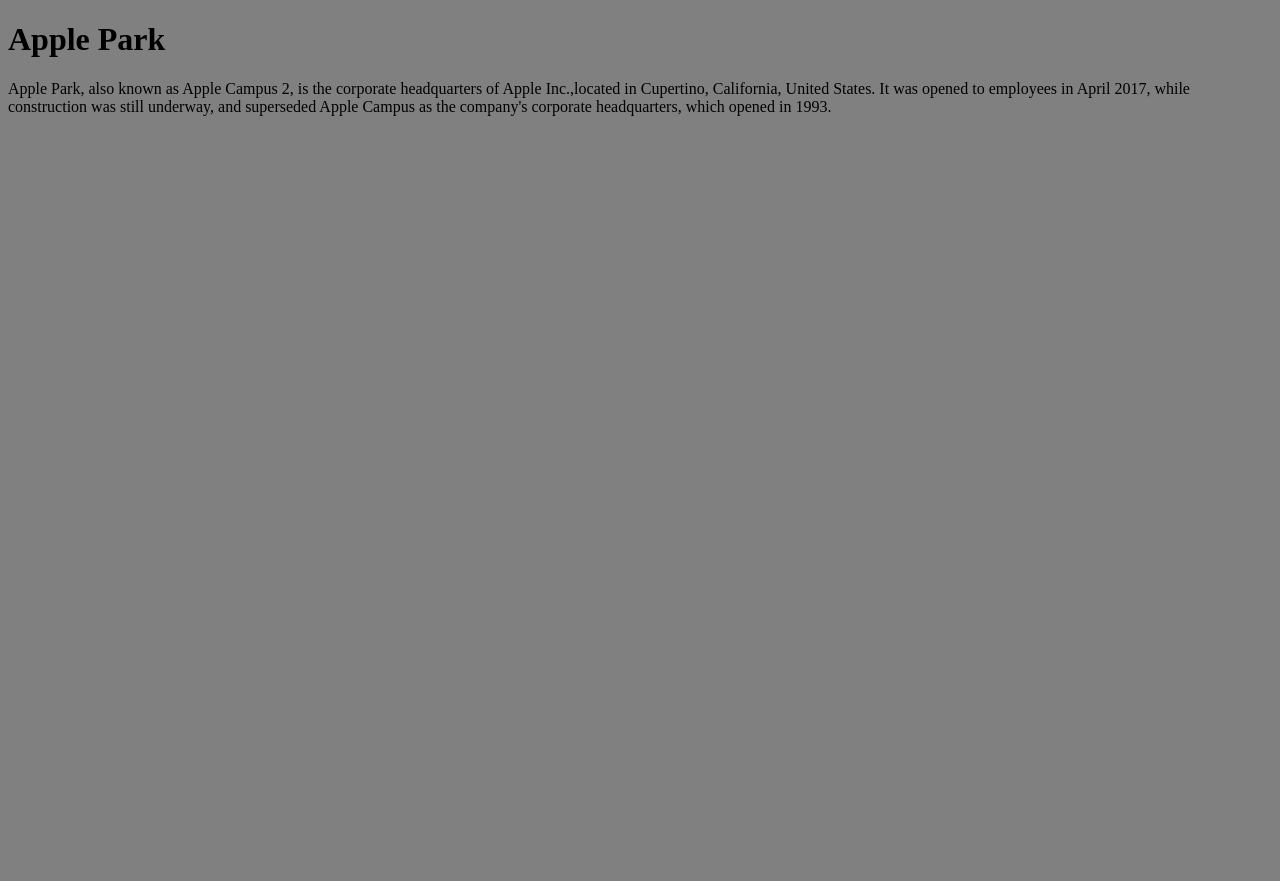
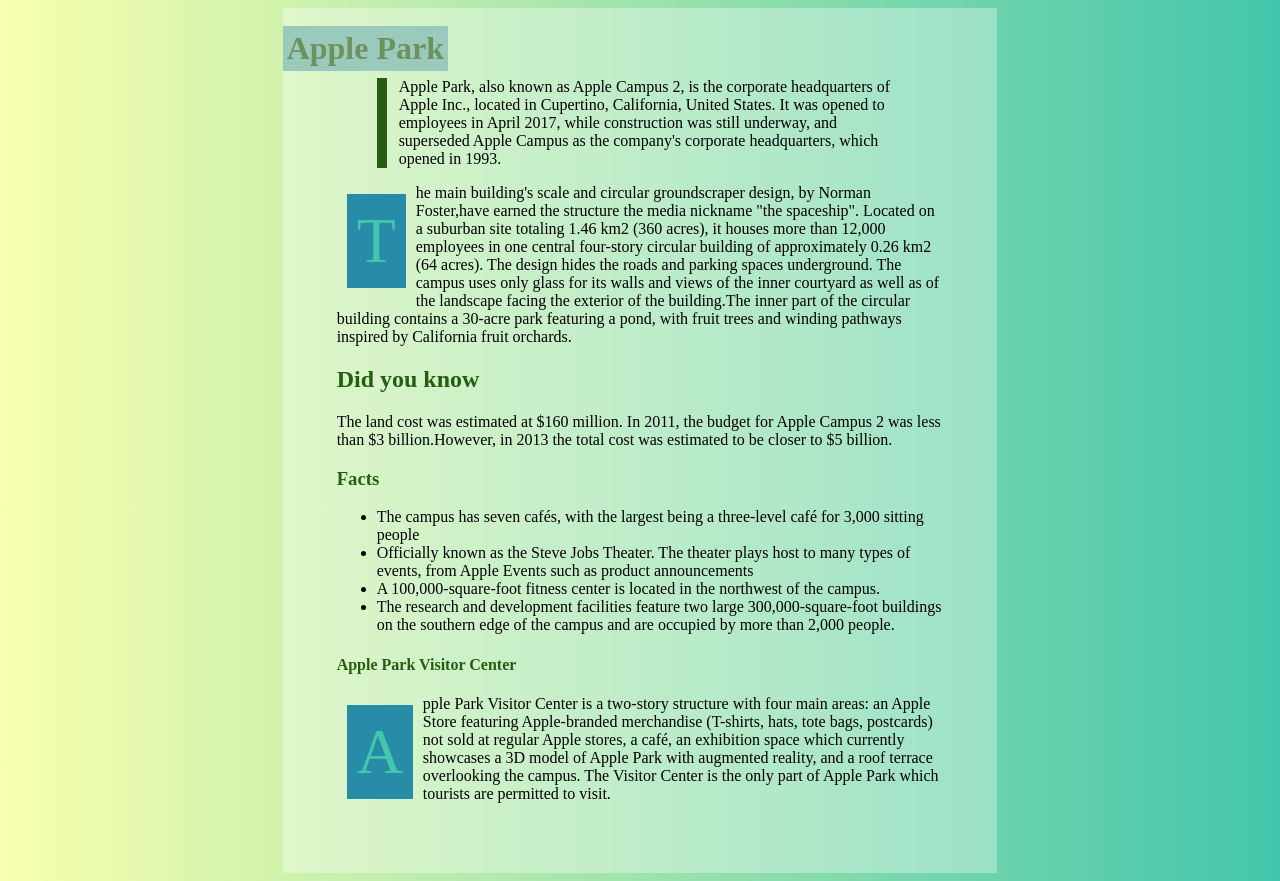
Before and after one commit to mbushyeager05/Typography-Only, a plain HTML site: page index.html in a window 1280 px wide. Before the commit the page ends 800 px from the top, so only its background shows below. Drawn offline with Linux system fonts and the light colour scheme.

Commit message:
added html and css

```diff
--- a/index.html
+++ b/index.html
@@ -17,15 +17,36 @@
     <!-- Scripts -->
     <script src="script.js" defer></script>
 
-    <title>Apple Park</title>
-</head>
-<body>
+    <!-- Typogrpahy Only -->
 
+<!-- Container -->
+<main>
+
+    <!-- Your TEXT Content from WikiPedia    -->
     <h1>Apple Park</h1>
-    <P>
-        Apple Park, also known as Apple Campus 2, is the corporate headquarters of Apple Inc.,located in Cupertino, California, United States. It was opened to employees in April 2017, while construction was still underway, and superseded Apple Campus as the company's corporate headquarters, which opened in 1993.
 
-    </P>
+    <blockquote>
+     Apple Park, also known as Apple Campus 2, is the corporate headquarters of Apple Inc., located in Cupertino, California, United States. It was opened to employees in April 2017, while construction was still underway, and superseded Apple Campus as the company's corporate headquarters, which opened in 1993.
+    </blockquote>
 
-</body>
+    <p><span>T</span>he main building's scale and circular groundscraper design, by Norman Foster,have earned the structure the media nickname "the spaceship". Located on a suburban site totaling 1.46 km2 (360 acres), it houses more than 12,000 employees in one central four-story circular building of approximately 0.26 km2 (64 acres). The design hides the roads and parking spaces underground. The campus uses only glass for its walls and views of the inner courtyard as well as of the landscape facing the exterior of the building.The inner part of the circular building contains a 30-acre  park featuring a pond, with fruit trees and winding pathways inspired by California fruit orchards. </p>
+
+    <h2>Did you know</h2>
+
+    <p>The land cost was estimated at $160 million. In 2011, the budget for Apple Campus 2 was less than $3 billion.However, in 2013 the total cost was estimated to be closer to $5 billion. </p>
+
+   <h3>Facts</h3>
+
+    <ul>
+      <li>The campus has seven cafés, with the largest being a three-level café for 3,000 sitting people</li>
+      <li>Officially known as the Steve Jobs Theater. The theater plays host to many types of events, from Apple Events such as product announcements</li>
+      <li>A 100,000-square-foot fitness center is located in the northwest of the campus.</li>
+      <li>The research and development facilities feature two large 300,000-square-foot buildings on the southern edge of the campus and are occupied by more than 2,000 people.</li>
+    </ul>
+
+   <h4>Apple Park Visitor Center</h4>
+    <p><span>A</span>pple Park Visitor Center is a two-story structure with four main areas: an Apple Store featuring Apple-branded merchandise (T-shirts, hats, tote bags, postcards) not sold at regular Apple stores, a café, an exhibition space which currently showcases a 3D model of Apple Park with augmented reality, and a roof terrace overlooking the campus. The Visitor Center is the only part of Apple Park which tourists are permitted to visit.</p>
+
+  </main>
+
 </html>
--- a/style.css
+++ b/style.css
@@ -1,3 +1,92 @@
+✅ Tpoic and Content*/
+/*  ✅ Style Tile */
+/*  ✅ Setup on GitHub */
+/*  ✅ Setup on Netlify*/
+/* [] CSS Variables*/
+
+/* @import url('https://fonts.googleapis.com/css2?family=Rubik:ital,wght@0,300..900;1,300..900&display=swap'); */
+
+
+:root {
+  --color1: #288BA8;
+  --color2: #265D11;
+  --color3: #DA89BE;
+  --color4: #43C6AC;
+  --primaryfont: "Rubik", sans-serif;
+}
+
 body {
-    background: gray;
+  font-family: var(--primaryfont);
+/*   background: #abbaab;  fallback for old browsers */
+/* /* background: -webkit-linear-gradient(to right, #ffffff, #abbaab);  /* Chrome 10-25, Safari 5.1-6 */ */ */
+/* background: linear-gradient(to right, #ffffff, #abbaab); W3C, IE 10+/ Edge, Firefox 16+, Chrome 26+, Opera 12+, Safari 7+ */
+
+ background: #43C6AC;  /* fallback for old browsers */
+background: -webkit-linear-gradient(to right, #F8FFAE, #43C6AC);  /* Chrome 10-25, Safari 5.1-6 */
+background: linear-gradient(to right, #F8FFAE, #43C6AC); /* W3C, IE 10+/ Edge, Firefox 16+, Chrome 26+, Opera 12+, Safari 7+ */
+
 }
+
+h1 {
+  color: #265D11;
+  text-align: left;
+}
+
+h2 {
+  color: #265D11;
+
+}
+
+h3 {
+  color: #265D11;
+}
+
+h4 {
+  color: #265D11;
+
+
+}
+
+li{
+  color: #288BA8);
+}
+
+blockquote{
+  border-left: solid 10px  #265D11;
+  padding-left: 12px;
+}
+
+main{
+  width: 48%;
+  margin: 0 auto 0 auto;
+  background: #ffffff54;
+  padding: 54px;
+}
+
+span {
+  color: #43C6AC;
+  background: #288BA8;
+  margin: 10px;
+  padding: 10px;
+
+  font-size: 4rem;
+  float: left;
+
+}
+
+/* Parent */
+main {
+  position: relative;
+}
+
+/* Child */
+h1 {
+  background: #68B09A;
+  padding: 4px;
+  top:18px;
+  left: 0;
+  position: absolute;
+  z-index:-1;
+
+  margin: 0;
+}
```
